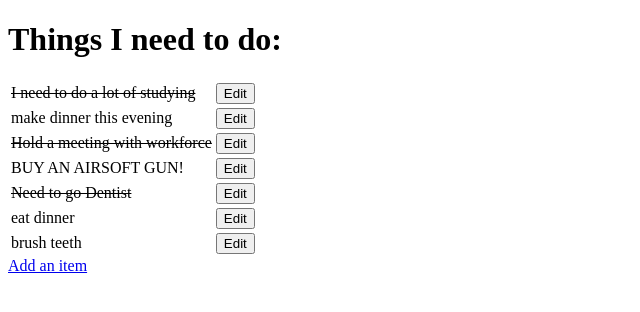
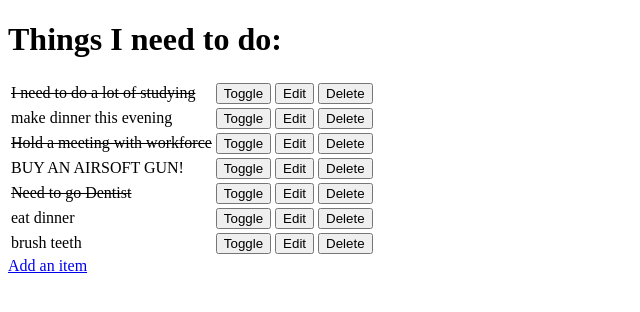
Before and after one commit to GrantWils23/say_hello_django_app, a Django app: page / in a window 1280 px wide. Shown: the top 312 px of the page, without its empty margins (0-640 px from the left). Run offline with Django 3.2, Linux system fonts and the light colour scheme; data comes from the database, SQL or seed files in the repository; both versions use the stored data as it was after the commit.

Commit message:
add delete and toggle functions to the app

```diff
--- a/django_todo/urls.py
+++ b/django_todo/urls.py
@@ -15,11 +15,13 @@ Including another URLconf
 """
 from django.contrib import admin
 from django.urls import path
-from todo.views import get_todo_list, add_item, edit_item
+from todo import views
 
 urlpatterns = [
     path('admin/', admin.site.urls),
-    path('', get_todo_list, name='get_todo_list'),
-    path('add', add_item, name='add'),
-    path('edit/<item_id>', edit_item, name='edit')
+    path('', views.get_todo_list, name='get_todo_list'),
+    path('add', views.add_item, name='add'),
+    path('edit/<item_id>', views.edit_item, name='edit'),
+    path('toggle/<item_id>', views.toggle_item, name='toggle'),
+    path('delete/<item_id>', views.delete_item, name='delete')
 ]
--- a/todo/templates/todo/todo_list.html
+++ b/todo/templates/todo/todo_list.html
@@ -18,8 +18,18 @@
             <td>{{ item.name }}</td>
             {% endif %}
             <td>
+                <a href="/toggle/{{ item.id }}">
+                    <button>Toggle</button>
+                </a>
+            </td>
+            <td>
                 <a href="/edit/{{ item.id }}">
                     <button>Edit</button>
+                </a>
+            </td>
+            <td>
+                <a href="/delete/{{ item.id }}">
+                    <button>Delete</button>
                 </a>
             </td>
         </tr>
--- a/todo/views.py
+++ b/todo/views.py
@@ -37,3 +37,16 @@ def edit_item(request, item_id):
         'form': form
     }
     return render(request, "todo/edit_item.html", context)
+
+
+def toggle_item(request, item_id):
+    item = get_object_or_404(Item, id=item_id)
+    item.done = not item.done
+    item.save()
+    return redirect('get_todo_list')
+
+
+def delete_item(request, item_id):
+    item = get_object_or_404(Item, id=item_id)
+    item.delete()
+    return redirect('get_todo_list')
```
Also changed, not shown: db.sqlite3.
